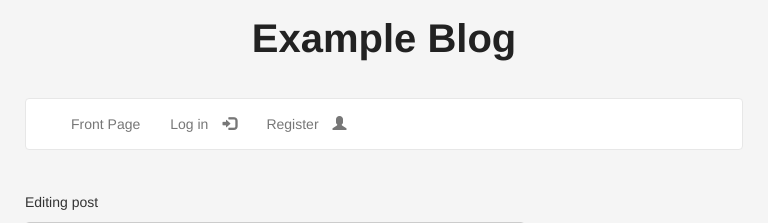
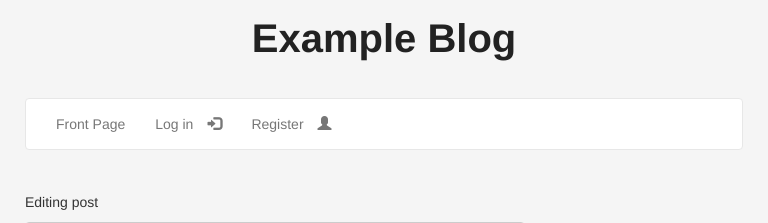
Before and after one commit to tstillwell/appengine_multiblog, a Python web app: template templates/edit.html in a window 768 px wide. Shown: the top 223 px of the page. Run offline with Jinja, Linux system fonts and the light colour scheme; the template is opened without the code that fills it, so the values that code supplies are empty; some libraries are stand-ins or nearby versions.

Commit message:
Removed some css from bugfix (prev commit) to cover correct resolutionss

```diff
--- a/static/main.css
+++ b/static/main.css
@@ -223,8 +223,4 @@ input[name=email] {
     min-width: 40%;
   }
 
-  .navbar-collapse {
-    padding-left: 15px;
-    padding-right: 15px;
-  }
 }
```
